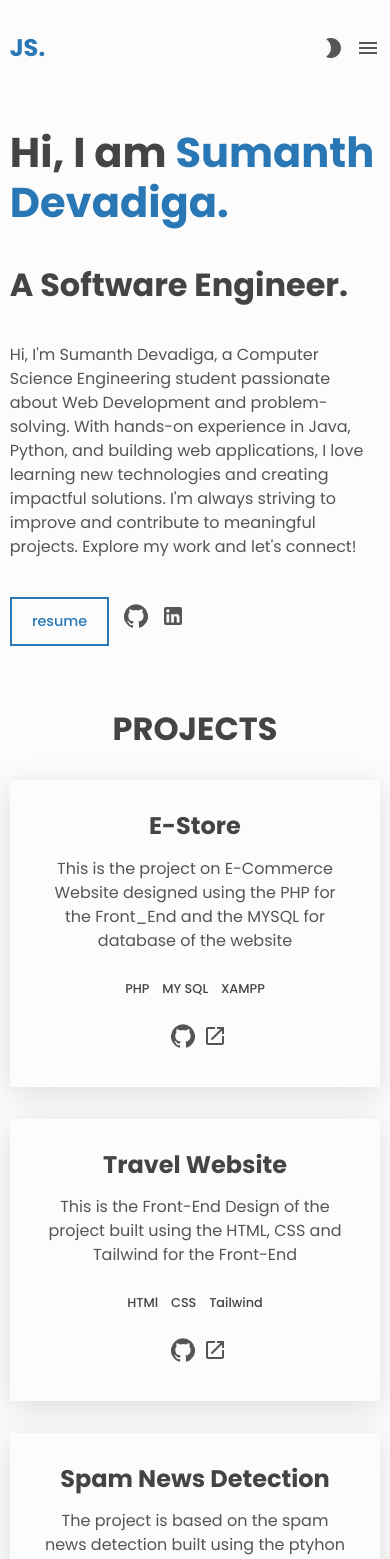
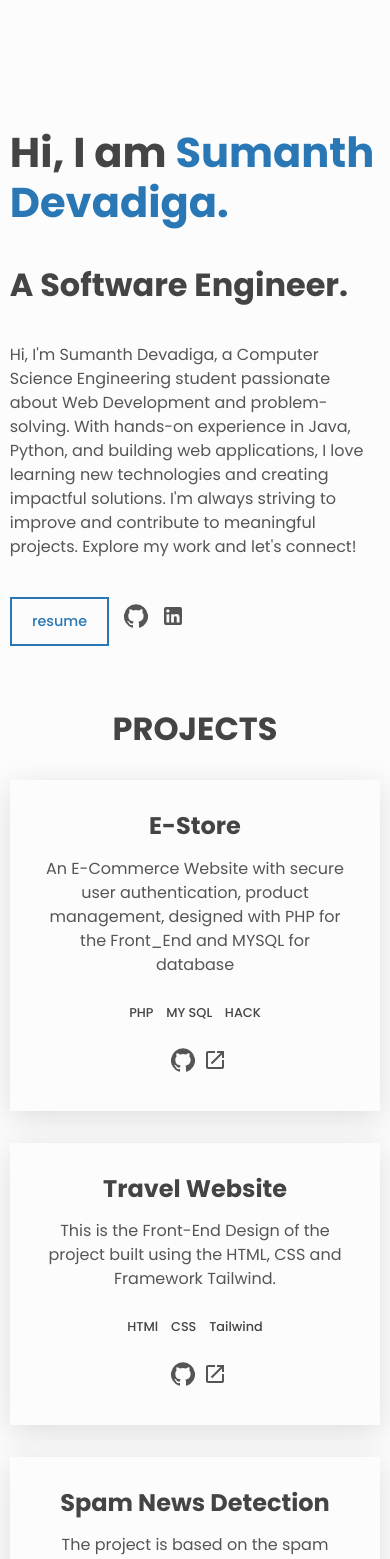
Before and after one commit to sumanth0095/portfolio, a React (Create React App) app: page / in a window 390 px wide. Shown: the top 1559 px of the page. Built offline with nearby package versions, Linux system fonts and the light colour scheme.

Commit message:
css changes

```diff
--- a/src/components/Navbar/Navbar.css
+++ b/src/components/Navbar/Navbar.css
@@ -6,13 +6,13 @@
   margin-left: 1.5em;
 }
 
-.app .nav__hamburger {
+/* .app .nav__hamburger {
   display: none;
-}
+} */
 
-.nav__theme {
+/* .nav__theme {
   margin-top: 0.4em;
-}
+} */
 
 @media (max-width: 600px) {
   .nav__list {
@@ -31,9 +31,9 @@
     margin: 0.5em 0;
   }
 
-  .app .nav__hamburger {
+  /* .app .nav__hamburger {
     display: flex;
     z-index: 2;
     margin-left: 0.8em;
-  }
+  } */
 }
--- a/src/components/Navbar/Navbar.js
+++ b/src/components/Navbar/Navbar.js
@@ -1,14 +1,14 @@
 import { useContext, useState } from 'react'
-import Brightness2Icon from '@material-ui/icons/Brightness2'
-import WbSunnyRoundedIcon from '@material-ui/icons/WbSunnyRounded'
-import MenuIcon from '@material-ui/icons/Menu'
-import CloseIcon from '@material-ui/icons/Close'
+// import Brightness2Icon from '@material-ui/icons/Brightness2'
+// import WbSunnyRoundedIcon from '@material-ui/icons/WbSunnyRounded'
+// import MenuIcon from '@material-ui/icons/Menu'
+// import CloseIcon from '@material-ui/icons/Close'
 import { ThemeContext } from '../../contexts/theme'
 import { projects, skills, contact } from '../../portfolio'
 import './Navbar.css'
 
 const Navbar = () => {
-  const [{ themeName, toggleTheme }] = useContext(ThemeContext)
+  // const [{ themeName, toggleTheme }] = useContext(ThemeContext)
   const [showNavList, setShowNavList] = useState(false)
 
   const toggleNavList = () => setShowNavList(!showNavList)
@@ -56,23 +56,23 @@ const Navbar = () => {
         ) : null}
       </ul>
 
-      <button
+      {/* <button
         type='button'
         onClick={toggleTheme}
         className='btn btn--icon nav__theme'
         aria-label='toggle theme'
       >
         {themeName === 'dark' ? <WbSunnyRoundedIcon /> : <Brightness2Icon />}
-      </button>
+      </button> */}
 
-      <button
+      {/* <button
         type='button'
         onClick={toggleNavList}
         className='btn btn--icon nav__hamburger'
         aria-label='toggle navigation'
       >
         {showNavList ? <CloseIcon /> : <MenuIcon />}
-      </button>
+      </button> */}
     </nav>
   )
 }
--- a/src/portfolio.js
+++ b/src/portfolio.js
@@ -1,7 +1,7 @@
 const header = {
-  // all the properties are optional - can be left empty or deleted
-  homepage: 'https://rjshkhr.github.io/cleanfolio',
-  title: 'JS.',
+  // // all the properties are optional - can be left empty or deleted
+  // homepage: 'https://rjshkhr.github.io/cleanfolio',
+  // title: 'Sumanth',
 }
 
 const about = {
@@ -23,17 +23,17 @@ const projects = [
   {
     name: 'E-Store',
     description:
-      'This is the project on E-Commerce Website designed using the PHP for the Front_End and the MYSQL for database of the website',
-    stack: ['PHP', 'MY SQL','XAMPP'],
+      'An E-Commerce Website with secure user authentication, product management, designed with PHP for the Front_End and MYSQL for database',
+    stack: ['PHP', 'MY SQL','HACK'],
     sourceCode: 'https://github.com',
     livePreview: 'https://github.com',
   },
   {
     name: 'Travel Website',
     description:
-      'This is the Front-End Design of the project built using the HTML, CSS and Tailwind for the Front-End',
+      'This is the Front-End Design of the project built using the HTML, CSS and Framework Tailwind.',
     stack: ['HTMl', 'CSS', 'Tailwind'],
-    sourceCode: 'https://github.com',
+    sourceCode: 'https://github.com/sumanth0095/Tailwind-CSS-HTML',
     livePreview: 'https://github.com',
   },
   {
@@ -44,6 +44,7 @@ const projects = [
     sourceCode: 'https://github.com',
     livePreview: 'https://github.com',
   },
+
 ]
 
 const skills = [
```
Also changed, not shown: src/components/Contact/Contact.css (line endings or trailing spaces).
